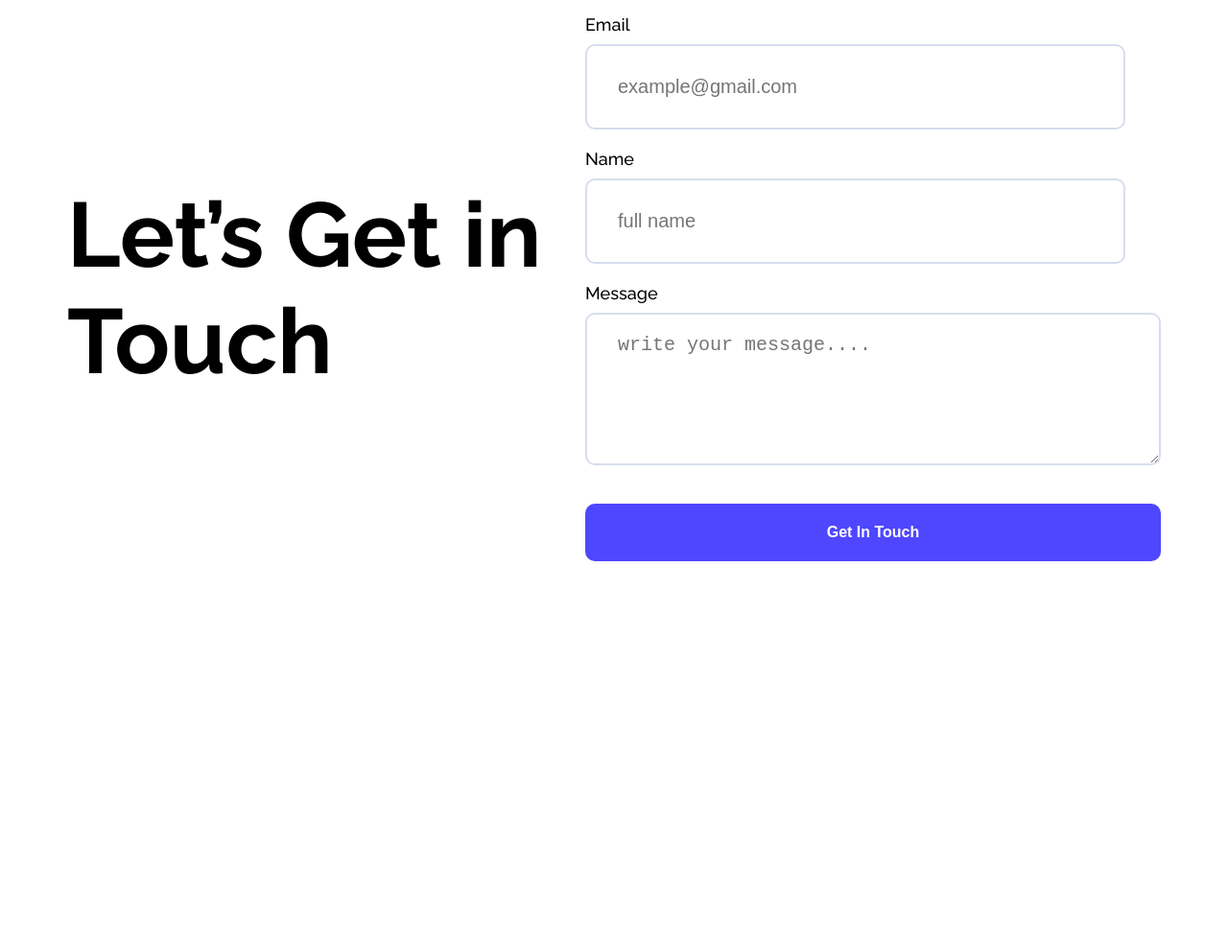
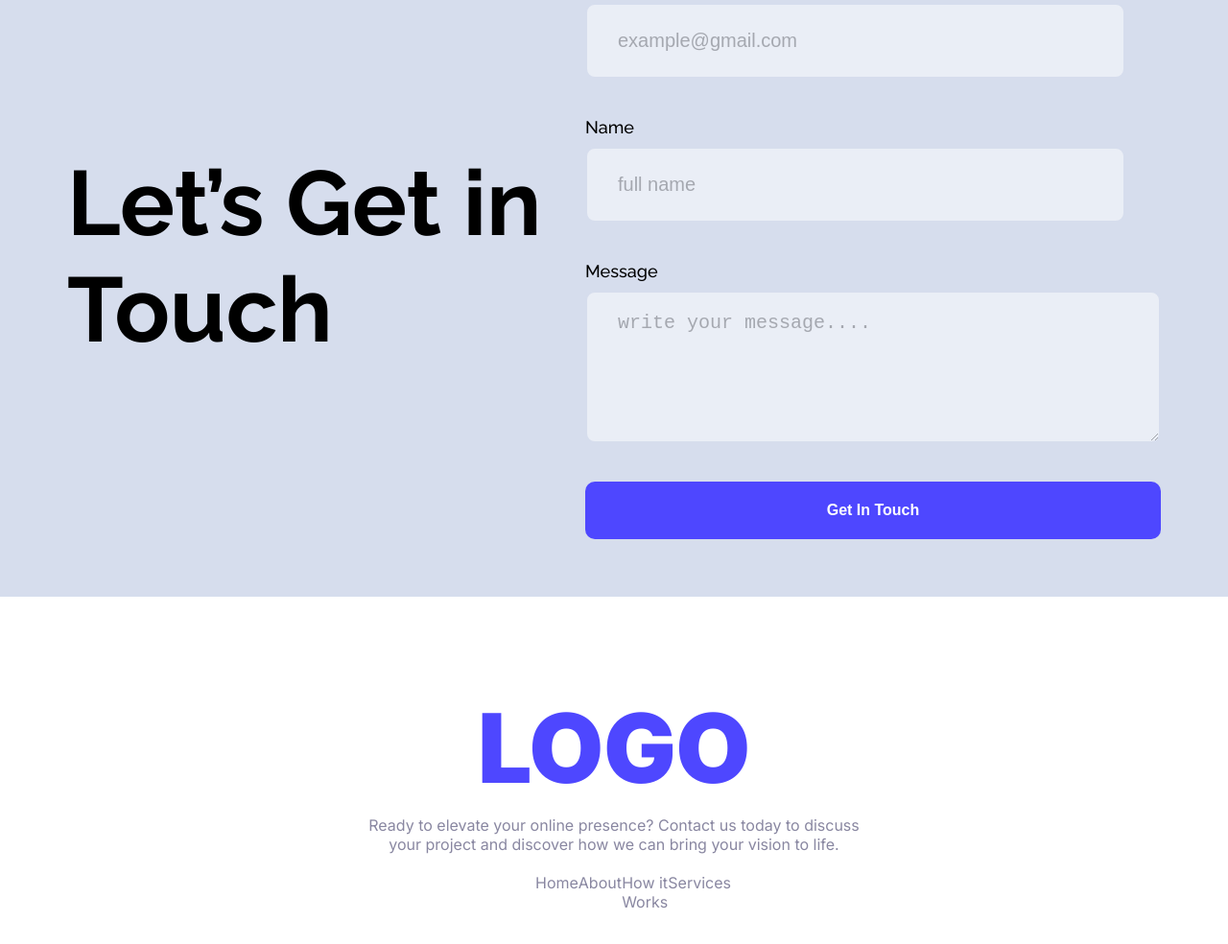
Before and after one commit to mongmycha/assignment1, a plain HTML site: page index.html in a window 1280 px wide. Shown: the part 1678-2662 px from the top of the page at 96% size. Before the commit the page ends 2278 px from the top, so only its background shows below. Drawn offline with Linux system fonts and the light colour scheme.

Commit message:
added footer section and updated code

```diff
--- a/index.html
+++ b/index.html
@@ -31,6 +31,7 @@
     </div>
   </header>
   <main>
+    <div class="container">
       <!-- action sectioin -->
       <div class="action-section">
         <div class="action">
@@ -75,9 +76,21 @@
           <input class="touch-btn" type="button" value="Get In Touch">
         </form>
       </div>
+    </div>
   </main>
-  <footer>
-
+  <footer class="inter-normal">
+    <h1 class="footer-logo">LOGO</h1>
+    <p class="footer-description">Ready to elevate your online presence? Contact us today to discuss your project and
+      discover how we can bring your vision to life.</p>
+    <div class="footer-link">
+      <!-- ul>li*4>a -->
+      <ul>
+        <li><a href="/">Home</a></li>
+        <li><a href="/about">About</a></li>
+        <li><a href="/works">How it Works</a></li>
+        <li><a href="/services">Services</a></li>
+      </ul>
+    </div>
   </footer>
 </body>
 
--- a/styles/style.css
+++ b/styles/style.css
@@ -9,6 +9,15 @@
   font-family: "Inter", sans-serif;
   font-optical-sizing: auto;
   font-style: normal;
+}
+
+
+/* body styles */
+body,
+html {
+  margin: 0;
+  padding: 0;
+  box-sizing: border-box;
 }
 
 
@@ -50,22 +59,19 @@ nav {
 /* banner styles */
 .banner {
   width: 900px;
-  margin: 0px 265px 150px 265px;
+  margin: 0px 265px 100px 265px;
   text-align: center;
 }
-
 
 .banner-title1 {
   font-size: 65px;
   font-weight: bold;
   color: #252432;
   text-align: center;
-
 }
 
 .banner-title2 {
   text-align: center;
-
 }
 
 .banner-btn {
@@ -79,11 +85,17 @@ nav {
   cursor: pointer;
 }
 
-.banner-btn:hover {}
+.banner-btn:hover {
+
+}
 
 
 /* main section styles */
 main {
+  background-color: #D6DDED;
+}
+
+.container {
   width: 1140px;
   margin: 0 auto;
 }
@@ -92,7 +104,7 @@ main {
 /* action section styles */
 .action-section {
   display: flex;
-  margin-top: 115px;
+  padding-top: 80px;
   margin-bottom: 115px;
   align-items: center;
   justify-content: space-between;
@@ -179,7 +191,7 @@ main {
   display: flex;
   align-items: center;
   justify-content: space-between;
-  margin-bottom: 15px;
+  padding-bottom: 60px;
 }
 
 .touch-title {
@@ -199,17 +211,18 @@ label {
 .touch-section input[type="email"],
 input[type="text"] {
   width: 495px;
-  height: 45px;
+  height: 35px;
   font-size: 20px;
   font-weight: 400;
   color: #000000;
+  opacity: 0.5;
   display: block;
   padding: 20px 32px;
   border: 2px solid #D6DDED;
   border-radius: 10px;
   background-color: #FFFFFF;
   margin-top: 10px;
-  margin-bottom: 20px;
+  margin-bottom: 40px;
   align-items: center;
 }
 
@@ -217,6 +230,7 @@ textarea {
   font-size: 20px;
   font-weight: 400;
   color: #000000;
+  opacity: 0.5;
   display: block;
   padding: 20px 32px;
   border: 2px solid #D6DDED;
@@ -239,7 +253,52 @@ textarea {
   align-items: center;
   justify-content: center;
   margin-top: 20px;
+  cursor: pointer;
 }
 
 
 /* footer section styles */
+footer {
+  background-color: #FFFFFF;
+  padding-top: 30px;
+}
+
+.footer-logo {
+  font-size: 100px;
+  font-weight: 900;
+  color: #4E47FF;
+  text-align: center;
+  margin-bottom: 2px;
+}
+
+.footer-description {
+  width: 530px;
+  font-size: 16px;
+  font-weight: 400;
+  color: #8987A1;
+  text-align: center;
+  margin: 0 auto;
+  margin-top: 10px;
+}
+
+.footer-link ul {
+  display: flex;
+  text-align: center;
+  margin: 20px 518px 103px 518px;
+  justify-content: space-around;
+}
+
+footer ul li {
+  list-style: none;
+}
+
+footer li a {
+  text-decoration: none;
+  font-size: 16px;
+  font-weight: 400;
+  color: #8987A1;
+}
+
+footer li a:hover {
+  color: red;
+}
```
Lines whose indentation alone changed are shown as unchanged.
